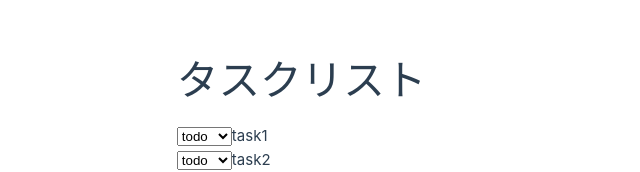
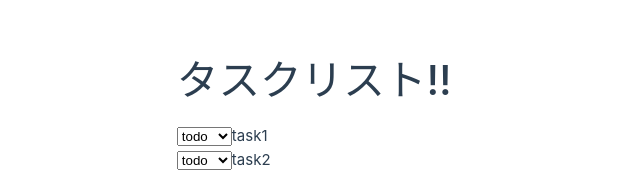
Before and after one commit to genenakagaki/sample-git-rebase, a Vue app: page / in a window 1280 px wide. Shown: the part 240-412 px from the top of the page, without its empty margins (172-812 px from the left). Built offline with nearby package versions, Linux system fonts and the light colour scheme.

Commit message:
修正：5th commitちょっと修正

```diff
--- a/src/components/TaskList.vue
+++ b/src/components/TaskList.vue
@@ -25,7 +25,7 @@ const addTask = (name) => {
 <template>
   <div>
 
-    <h1>タスクリスト</h1>
+    <h1>タスクリスト!!</h1>
 
     <div v-for="(task, index) in taskList" :key="task.name">
       <Task v-model="taskList[index]" :task-status-type="taskStatusType"></Task>
```
